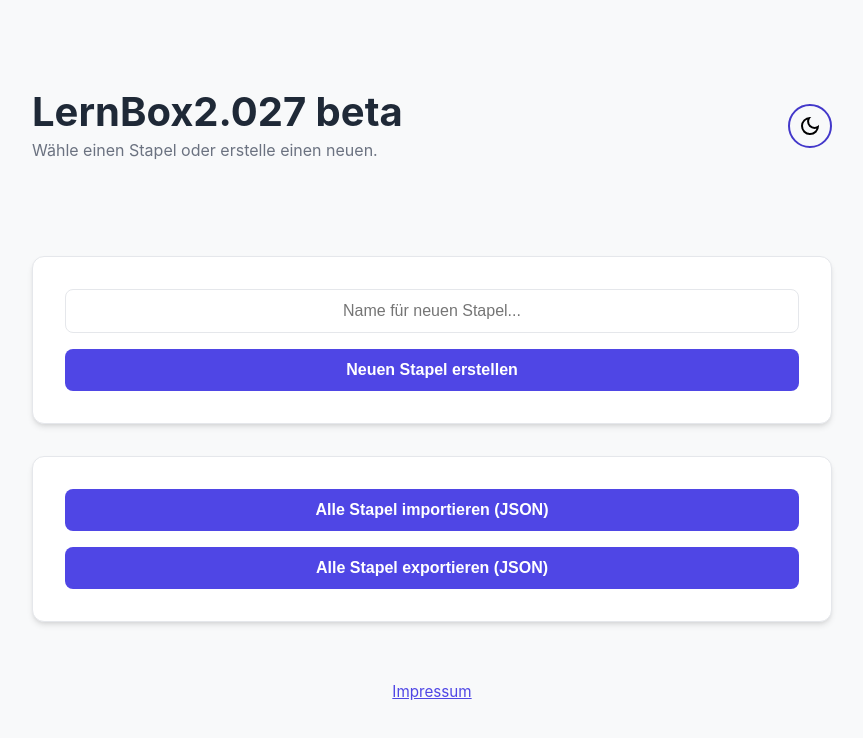
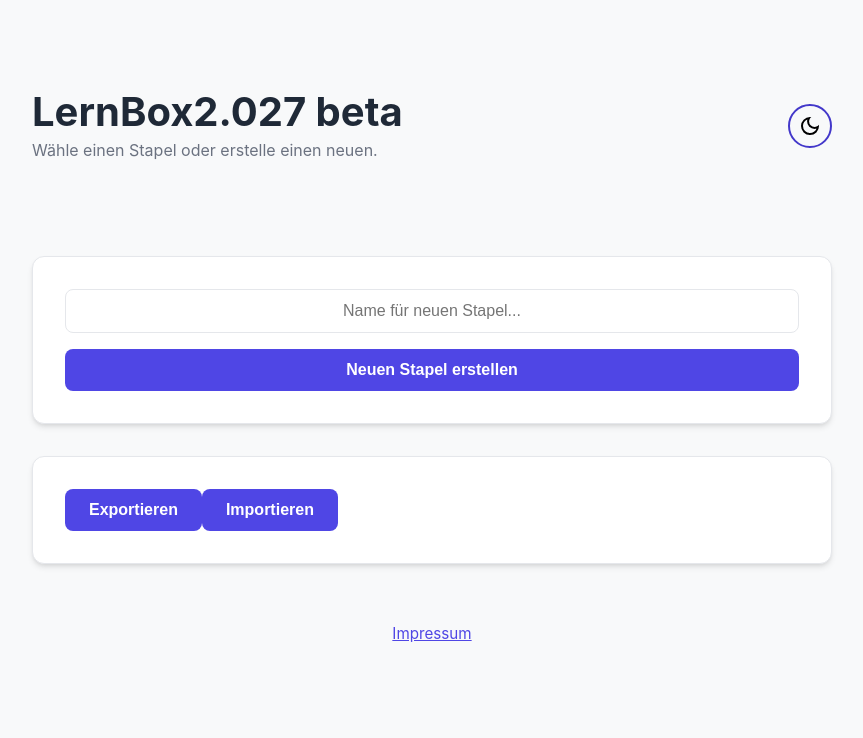
Before and after one commit to TaughtMe/vocabel-trainer-v2, a React (Create React App) app: page / in a window 1280 px wide. Shown: the top 738 px of the page, without its empty margins (208-1071 px from the left). Built offline with nearby package versions, Linux system fonts and the light colour scheme.

Commit message:
Webseite aktualisieren

```diff
--- a/src/StapelAuswahl.js
+++ b/src/StapelAuswahl.js
@@ -68,12 +68,14 @@ function StapelAuswahl({ stapelSammlung, onStapelAuswählen, onStapelErstellen,
 
             {/* NEU: Import- und Export-Buttons in einer gemeinsamen Card */}
             <div className="card">
-              <button onClick={onSammlungImportieren} className="button-full-width" style={{marginBottom: '1rem'}}>
-                Alle Stapel importieren (JSON)
-              </button>
-              <button onClick={onGanzesExportieren} className="button-full-width">
-                Alle Stapel exportieren (JSON)
-              </button>
+             <div className="button-container">
+                <button onClick={onGanzesExportieren} className="button-export">
+                  Exportieren
+                </button>
+                <button onClick={onSammlungImportieren} className="button-import">
+                  Importieren
+                </button>
+              </div>
             </div>
 
           </main>
```
